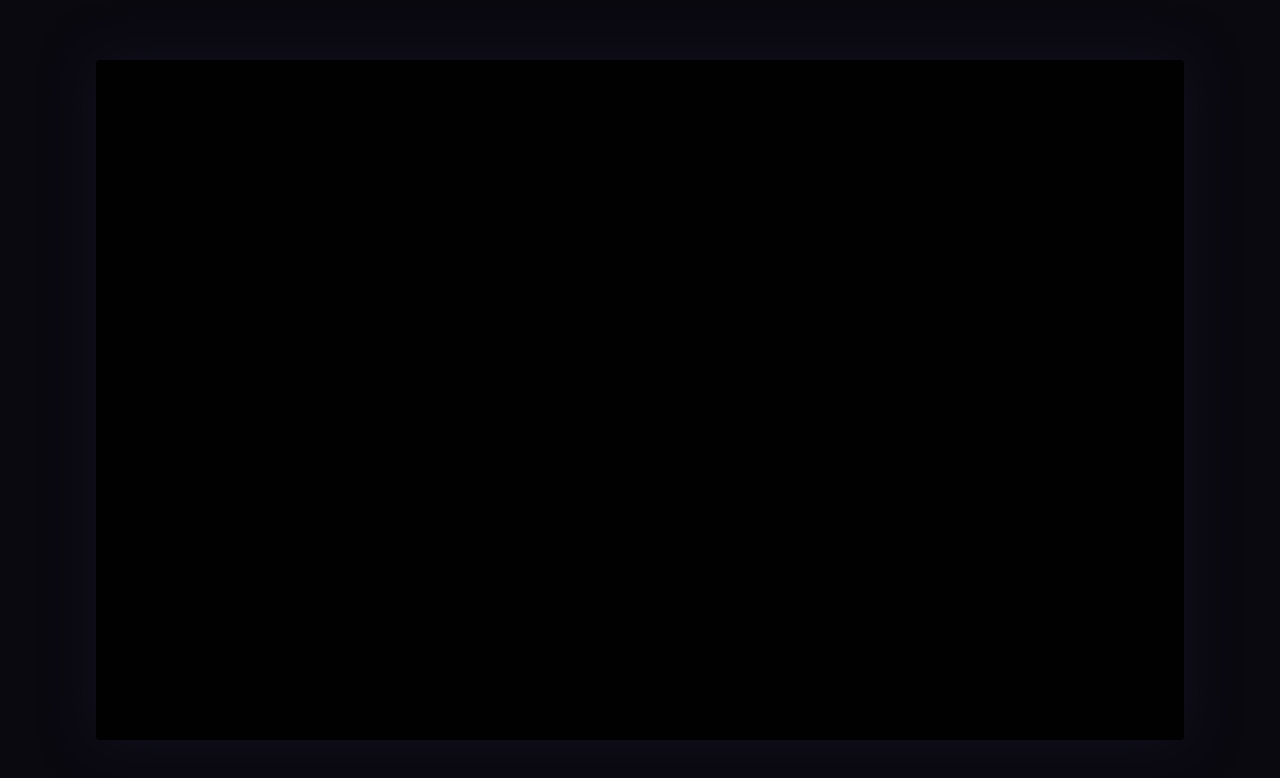
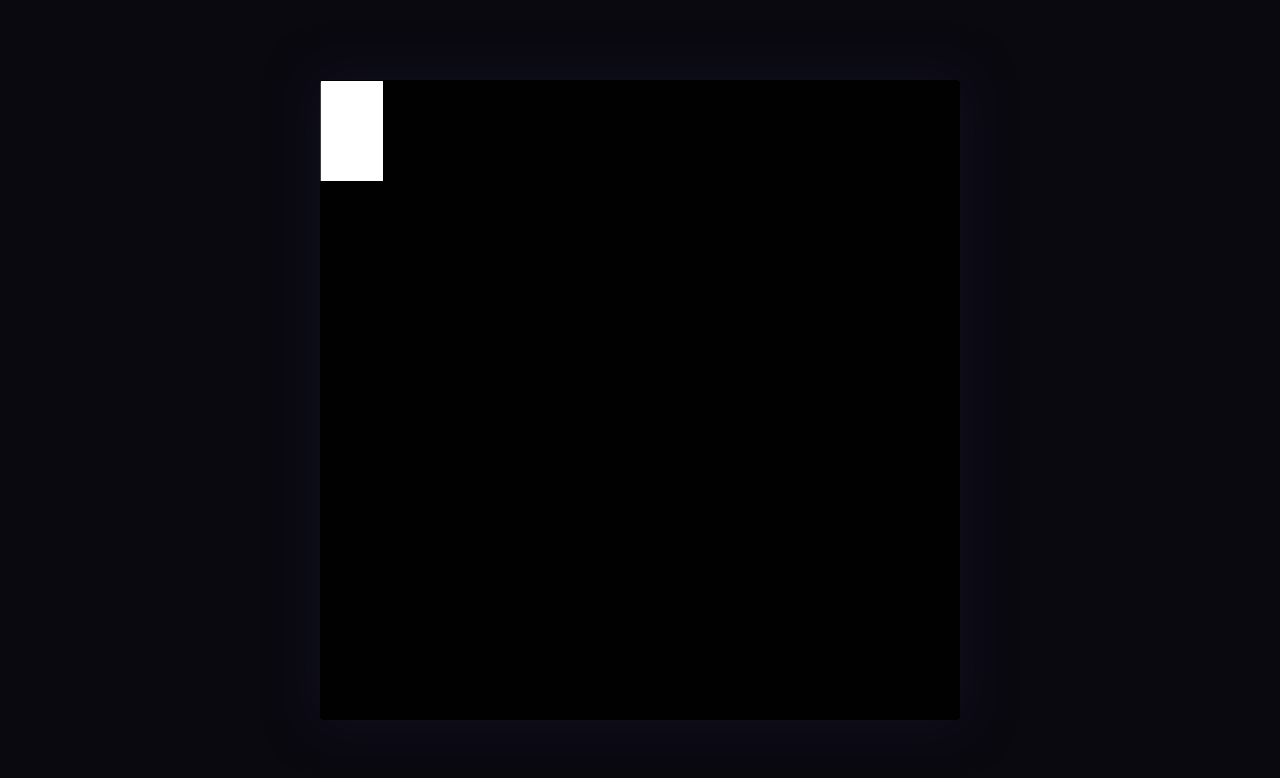
Before and after one commit to JakeBoraston/Orbit-Glitter, a SvelteKit app: page / in a window 1280 px wide. Shown: the top 778 px of the page. Built offline with nearby package versions, Linux system fonts and the light colour scheme.

Commit message:
fixed reactive window dimensions

```diff
--- a/src/routes/+page.svelte
+++ b/src/routes/+page.svelte
@@ -1,26 +1,32 @@
 <script lang="ts">
 	import { onMount } from 'svelte';
 
-	let canvas:HTMLCanvasElement;
-	let ctx:CanvasRenderingContext2D|null;
+	let canvas: HTMLCanvasElement;
+	let ctx: CanvasRenderingContext2D | null;
 
-	let height = $state<number>();
-	let width = $state<number>();
+	let windowWidth = $state<number>();
+	let windowHeight = $state<number>();
+
+	let width = $derived(windowWidth*0.8)
+	let height = $derived(windowHeight*0.8)
 
 	onMount(() => {
-		const context = canvas.getContext("2d")
+		windowWidth = window.innerWidth;
+		windowHeight = window.innerHeight;
+		const context = canvas.getContext('2d');
 		ctx = context;
+		ctx.fillStyle = 'white';
+		ctx.fillRect(1, 1, 100, 100);
 	});
 </script>
+<svelte:window bind:innerWidth={windowWidth} bind:innerHeight={windowHeight} />
 
-<main bind:clientHeight={height} bind:clientWidth={width}>
-	<canvas bind:this={canvas} id="canvas1"></canvas>
-</main>
+<canvas bind:this={canvas} id="canvas1" width={width} height={height}></canvas>
 
 <style>
-	main {
-		height: 85%;
-		width: 85%;
+	canvas {
+		background-color: antiquewhite;
+		aspect-ratio: 1;
 		background-color: #010101;
 		display: flex;
 		flex-direction: column;
```
Also changed, not shown: src/app.css (line endings or trailing spaces).
